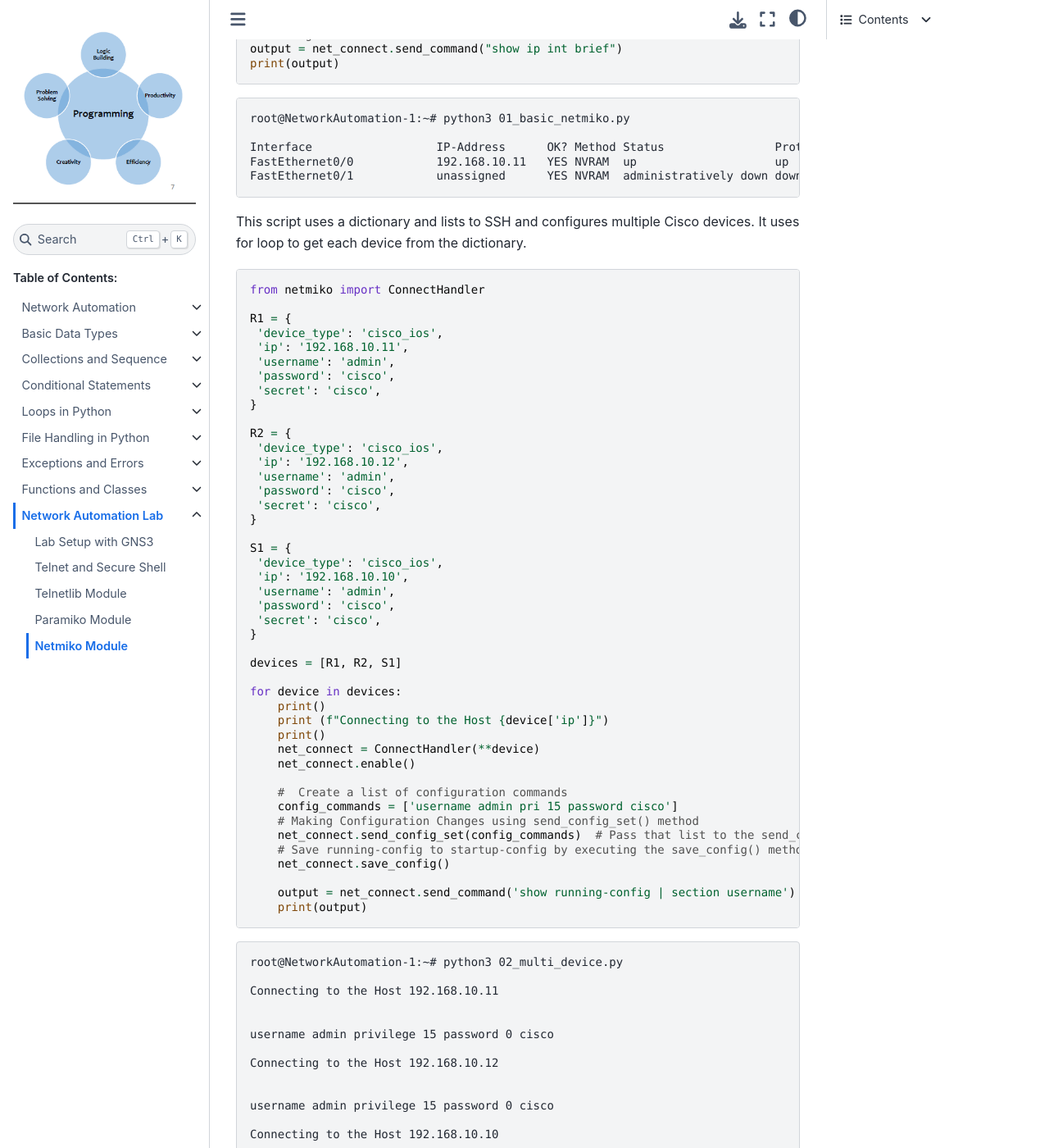
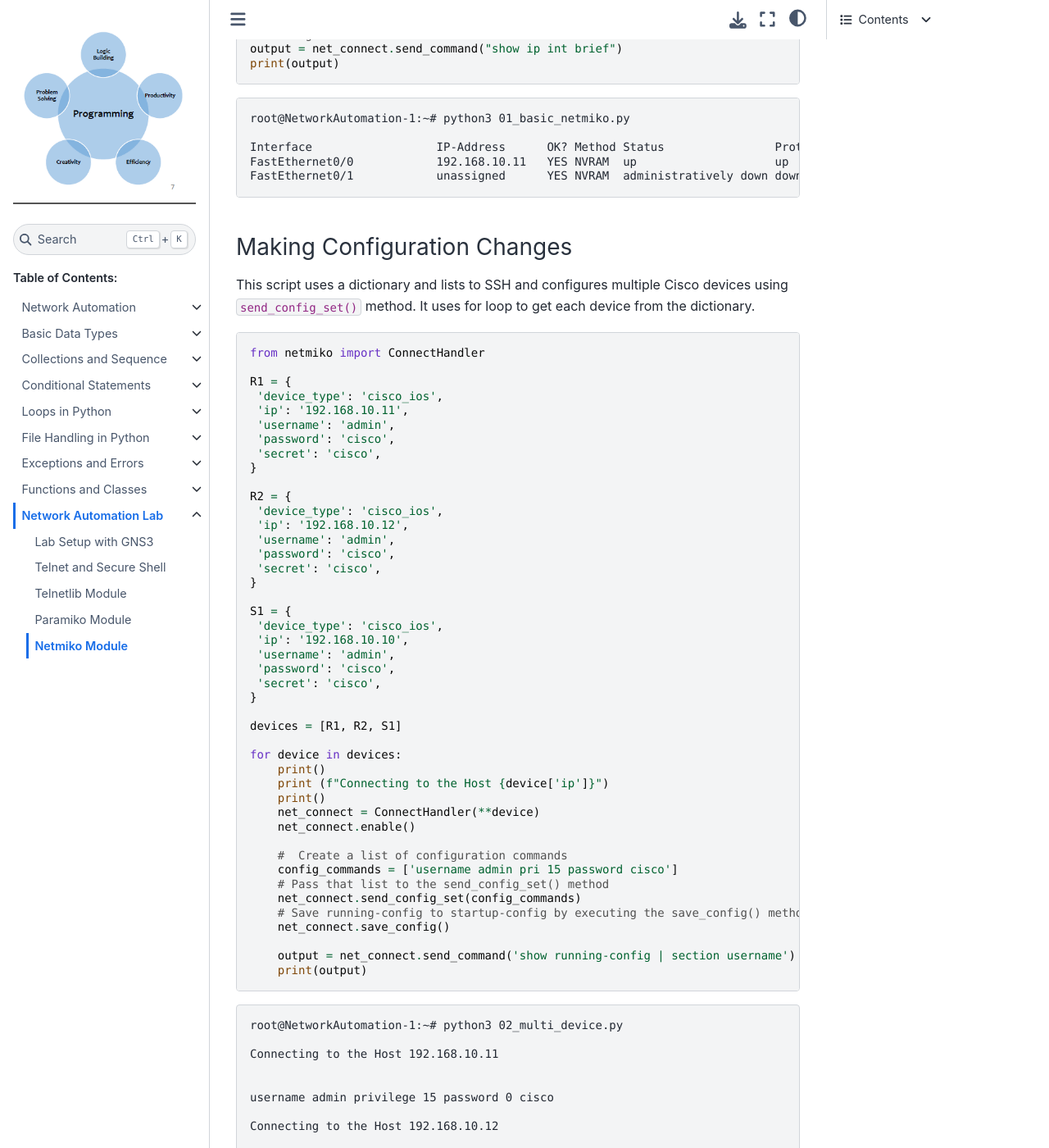
Before and after one commit to sydasif/python-book, a Sphinx documentation site: the page built from docs/source/09_lab/05_netmiko.md, in a window 1280 px wide and 1400 px high, scrolled down 1445 px. Shown: the whole window at 82% size. Built offline with Sphinx 7.4.7 and the Sphinx Book theme 1.1.4, drawn with Linux system fonts in a browser that asks for light colours; part of the change alters nothing that is shown; some of the changed text lies outside the part shown.

````diff
--- a/docs/source/09_lab/05_netmiko.md
+++ b/docs/source/09_lab/05_netmiko.md
@@ -66,7 +66,9 @@ FastEthernet0/0            192.168.10.11   YES NVRAM  up                    up
 FastEthernet0/1            unassigned      YES NVRAM  administratively down down
 ```
 
-This script uses a dictionary and lists to SSH and configures multiple Cisco devices. It uses for loop to get each device from the dictionary.
+### Making Configuration Changes
+
+This script uses a dictionary and lists to SSH and configures multiple Cisco devices using `send_config_set()` method. It uses for loop to get each device from the dictionary.
 
 ```py
 from netmiko import ConnectHandler
@@ -106,9 +108,9 @@ for device in devices:
 
     #  Create a list of configuration commands
     config_commands = ['username admin pri 15 password cisco']
-    # Making Configuration Changes using send_config_set() method
-    net_connect.send_config_set(config_commands)  # Pass that list to the send_config_set() method.
-    # Save running-config to startup-config by executing the save_config() method.
+    # Pass that list to the send_config_set() method
+    net_connect.send_config_set(config_commands)
+    # Save running-config to startup-config by executing the save_config() method
     net_connect.save_config()
 
     output = net_connect.send_command('show running-config | section username')
@@ -188,6 +190,4 @@ Compressed configuration from 3586 bytes to 1679 bytes[OK]
 S1#
 ```
 
-### Additional Examples
-
-There are lots of additional examples [here](https://github.com/ktbyers/netmiko/blob/develop/EXAMPLES.md).
+There are lots of additional examples are [here](https://github.com/ktbyers/netmiko/blob/develop/EXAMPLES.md) on Github.
````
